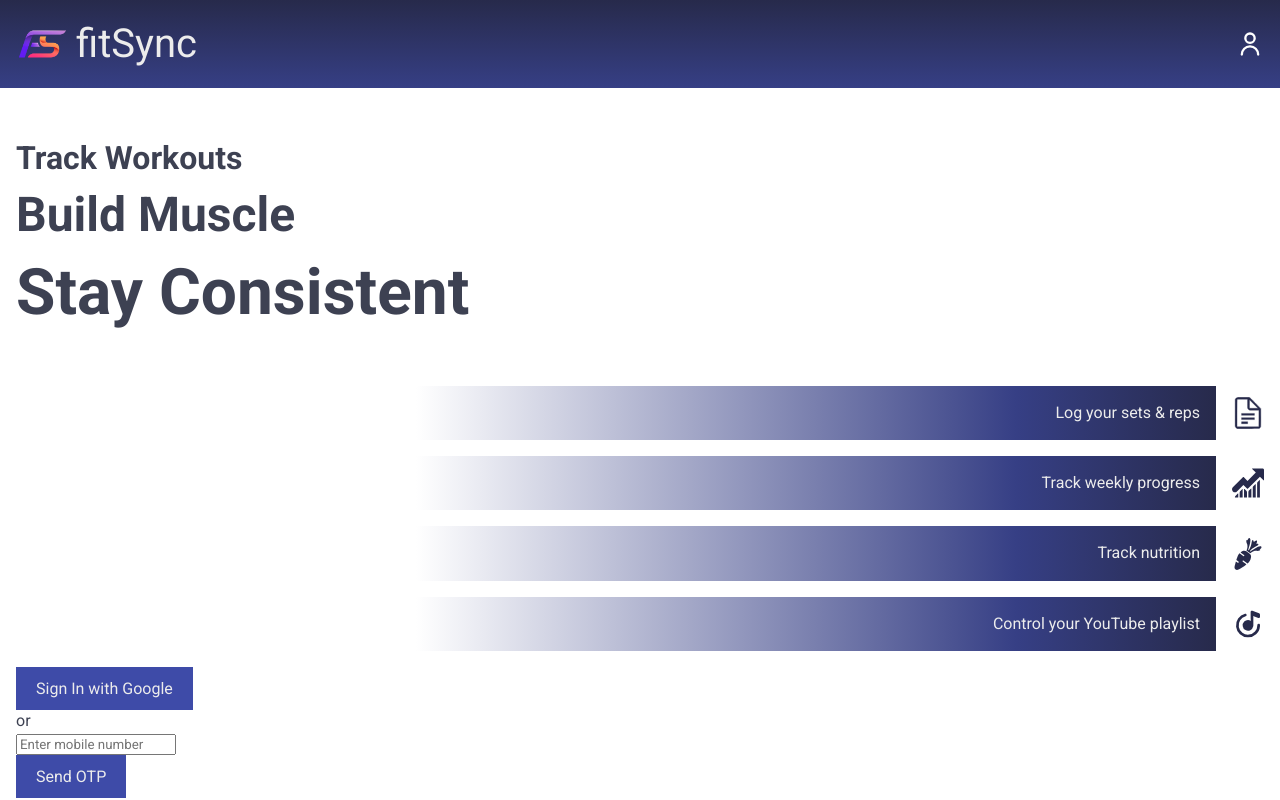
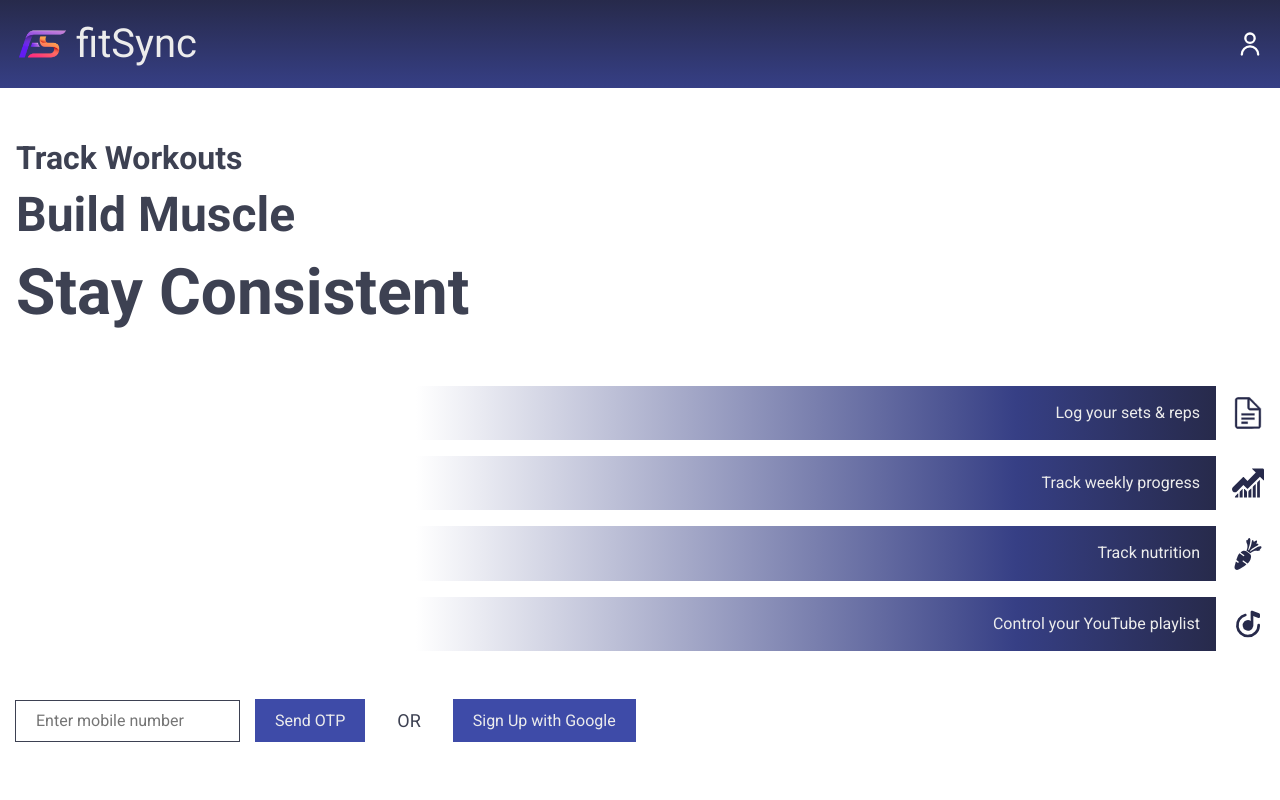
Before and after one commit to Surajit05021997/fit-sync, an Angular app: page / in a window 1280 px wide. Built offline with nearby package versions, Linux system fonts and the light colour scheme.

Commit message:
added basic shared input component

```diff
--- a/src/app/modules/public/pages/landing/landing.component.html
+++ b/src/app/modules/public/pages/landing/landing.component.html
@@ -24,24 +24,27 @@
       </li>
     </ul>
 
-    <!-- Google Sign-In -->
-    <app-fs-button class="google-signin" buttonText="Sign In with Google" (click)="signInWithGoogle()"></app-fs-button>
+    <div class="sign-up-form">
+      <!-- Phone Login -->
+      <form (ngSubmit)="sendOTP()" *ngIf="!otpSent" class="send-otp-form">
+        <app-fs-input
+          name="phone"
+          placeholder="Enter mobile number"
+        ></app-fs-input>
+        <div id="recaptcha-container"></div>
+        <app-fs-button type="submit" buttonText="Send OTP"></app-fs-button>
+      </form>
 
-    <!-- Divider -->
-    <div class="divider">or</div>
+      <!-- Divider -->
+      <div class="divider">OR</div>
 
-    <!-- Phone Login -->
-    <form (ngSubmit)="sendOTP()" *ngIf="!otpSent">
-      <input
-        type="tel"
-        [(ngModel)]="phoneNumber"
-        name="phone"
-        placeholder="Enter mobile number"
-        required
-      />
-      <div id="recaptcha-container"></div>
-      <app-fs-button type="submit" buttonText="Send OTP"></app-fs-button>
-    </form>
+      <!-- Google Sign-In -->
+      <app-fs-button
+        class="google-signin"
+        buttonText="Sign Up with Google"
+        (click)="signInWithGoogle()"
+      ></app-fs-button>
+    </div>
 
     <form (ngSubmit)="verifyOTP()" *ngIf="otpSent">
       <input
--- a/src/app/modules/public/pages/landing/landing.component.scss
+++ b/src/app/modules/public/pages/landing/landing.component.scss
@@ -18,6 +18,8 @@
   }
 
   .feature-list {
+    margin-block: 3rem;
+
     .feature {
       margin-block: 1rem;
       display: flex;
@@ -39,4 +41,20 @@
       }
     }
   }
+
+  .sign-up-form {
+    display: flex;
+    gap: 2rem;
+    align-items: center;
+
+    .divider {
+      font-size: var(--fs-300);
+    }
+
+    .send-otp-form {
+      display: flex;
+      gap: .5rem;
+      align-items: center;
+    }
+  }
 }
--- /dev/null
+++ b/src/app/shared/components/fs-input/fs-input.component.html
@@ -0,0 +1 @@
+<input type="text" [name]="name" class="fs-input" [placeholder]="placeholder" />
--- /dev/null
+++ b/src/app/shared/components/fs-input/fs-input.component.scss
@@ -0,0 +1,10 @@
+.fs-input {
+  padding: 0.65rem 1.25rem;
+  border-radius: 0;
+  outline: 1px solid var(--clr-neutral-700);
+  border: 0;
+
+  &:focus {
+    outline: 2px solid var(--clr-neutral-700);
+  }
+}
--- /dev/null
+++ b/src/app/shared/components/fs-input/fs-input.component.ts
@@ -0,0 +1,11 @@
+import { Component, Input } from '@angular/core';
+
+@Component({
+  selector: 'app-fs-input',
+  templateUrl: './fs-input.component.html',
+  styleUrls: ['./fs-input.component.scss'],
+})
+export class fsInputComponent {
+  @Input() name: string = '';
+  @Input() placeholder: string = '';
+}
--- a/src/app/shared/components/index.ts
+++ b/src/app/shared/components/index.ts
@@ -1 +1,2 @@
 export * from './fs-button/fs-button.component';
+export * from './fs-input/fs-input.component';
--- a/src/app/shared/shared.module.ts
+++ b/src/app/shared/shared.module.ts
@@ -1,8 +1,8 @@
 import { NgModule } from '@angular/core';
-import { fsButtonComponent } from './components';
+import { fsButtonComponent, fsInputComponent } from './components';
 
 @NgModule({
-  declarations: [fsButtonComponent],
-  exports: [fsButtonComponent],
+  declarations: [fsButtonComponent, fsInputComponent],
+  exports: [fsButtonComponent, fsInputComponent],
 })
 export class SharedModule {}
--- a/src/styles.scss
+++ b/src/styles.scss
@@ -77,6 +77,7 @@ button {
 input,
 textarea {
   font-family: inherit;
+  font-size: inherit;
 }
 
 /* general styling */
```
